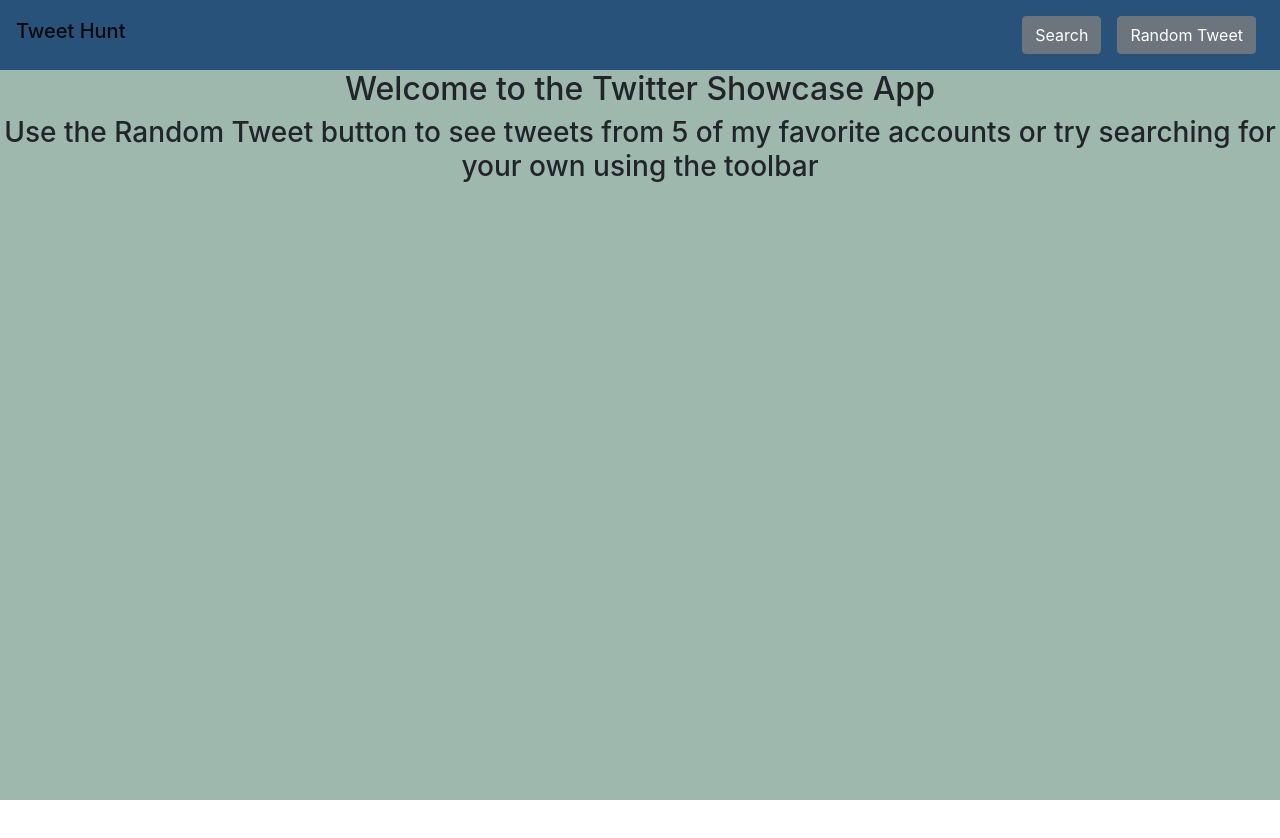
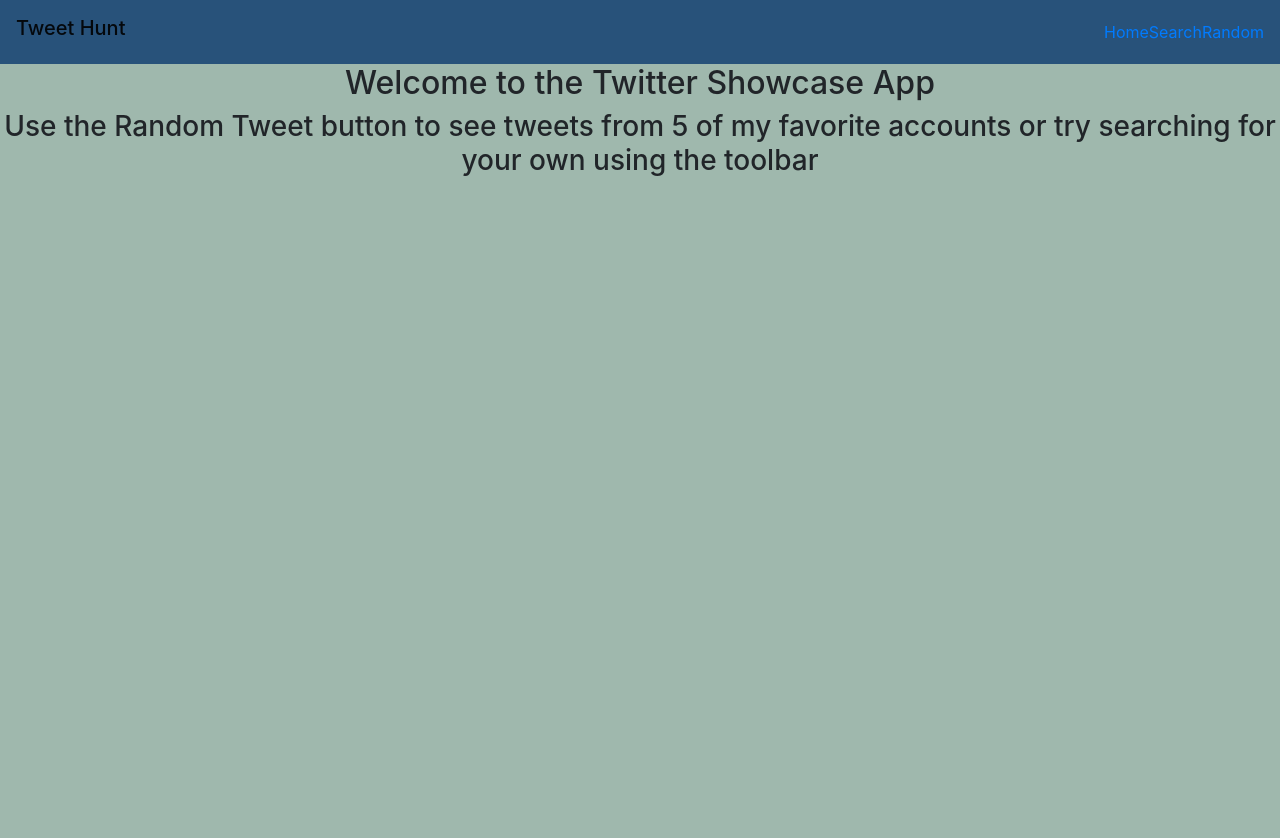
Before and after one commit to cesarpreza/twitter-showcase, a React (Create React App) app in the folder client/: page / in a window 1280 px wide. Shown: the top 838 px of the page. Before the commit the page ends 800 px from the top, so only its background shows below. Built offline with nearby package versions, Linux system fonts and the light colour scheme.

Commit message:
nav bar refactor

```diff
--- a/client/src/App.js
+++ b/client/src/App.js
@@ -3,19 +3,33 @@ import React from 'react';
 import HomePage from './components/HomePage';
 import TweetSearch from './components/TweetSearch';
 import RandomTweet from './components/RandomTweet';
-import { BrowserRouter, Route, Switch } from 'react-router-dom';
+import { BrowserRouter as Router, Route, Switch, Link } from 'react-router-dom';
 import 'bootstrap/dist/css/bootstrap.min.css';
 
 function App() {
   return (
     <div className="App">
-      <BrowserRouter>
-        <Switch>
-          <Route path='/' exact component={HomePage} />
-          <Route path='/search' exact component={TweetSearch} />
-          <Route path='/random' exact component={RandomTweet} />
-        </Switch>
-      </BrowserRouter>
+      <Router>
+        <nav className='navbar navbar-light navbar-expand-sm'>
+          <h3 className='navbar-brand'>Tweet Hunt</h3>
+            <ul className='navbar-nav ml-auto'>
+              <li className='nav-item'>
+                <Link to="/">Home</Link>
+              </li>
+              <li className='nav-item'>
+                <Link to="/search">Search</Link>
+              </li>
+              <li className='nav-item'>
+                <Link to="/random">Random</Link>
+              </li>
+            </ul>
+        </nav>
+          <Switch>
+            <Route path='/' exact component={HomePage} />
+            <Route path='/search' exact component={TweetSearch} />
+            <Route path='/random' exact component={RandomTweet} />
+          </Switch>
+      </Router>
     </div>
   );
 }
--- a/client/src/components/HomePage.js
+++ b/client/src/components/HomePage.js
@@ -11,7 +11,7 @@ class HomePage extends React.Component {
     render() {
     return (
             <div className='page-container'>
-                <div>
+                {/* <div>
                 <nav className='navbar navbar-light navbar-expand-sm'>
                         <h3 className='navbar-brand'>Tweet Hunt</h3>
                             <div className='collapse navbar-collapse' id='menuContainer'>
@@ -29,7 +29,7 @@ class HomePage extends React.Component {
                                         </ul>
                         </div>
                     </nav>
-            </div>
+                </div> */}
                 <main>
                     <div>
                     <h2>Welcome to the Twitter Showcase App</h2>
--- a/client/src/components/RandomTweet.js
+++ b/client/src/components/RandomTweet.js
@@ -6,20 +6,28 @@ class RandomTweet extends Component {
     constructor(props) {
         super(props);
         this.state = {
-            userTweet: []
+            userTweets: []
         }
+        this.getTweets = this.getTweets.bind(this);
     }
 
-    async componentDidMount() {
+
+    componentDidMount() {
+        this.getTweets()
+    }
+
+    async getTweets() {
         const tweetUrl = await axios.get(`/api`);
-        const tweetResponse = tweetUrl.data.statuses[0].text;
-        this.setState({ userTweet: tweetResponse });
+        const tweetResponse = tweetUrl.data.statuses;
+        this.setState({ userTweets: tweetResponse });
+        console.log(tweetResponse)
     }
+
     render() {
         console.log(this.state)
         return (
             <div className='page-container'>
-                <div>
+                {/* <div>
                     <nav className='navbar navbar-light navbar-expand-sm'>
                         <h3 className='navbar-brand'>Tweet Hunt</h3>
                         <div className='collapse navbar-collapse'>
@@ -39,7 +47,7 @@ class RandomTweet extends Component {
 
 
                     </nav>
-                </div>
+                </div> */}
                 <main>
                     <div>
                         <div>
--- a/client/src/components/TweetSearch.js
+++ b/client/src/components/TweetSearch.js
@@ -5,7 +5,7 @@ class TweetSearch extends Component {
     render() {
         return (
             <div className='page-container'>
-                <div>
+                {/* <div>
                     <nav className='navbar navbar-light navbar-expand-sm'>
                         <h3 className='navbar-brand'>Tweet Hunt</h3>
                         <div className='collapse navbar-collapse'>
@@ -25,7 +25,7 @@ class TweetSearch extends Component {
 
 
                     </nav>
-                </div>
+                </div> */}
 
                 <div>
                     <h1>Search Page</h1>
```
